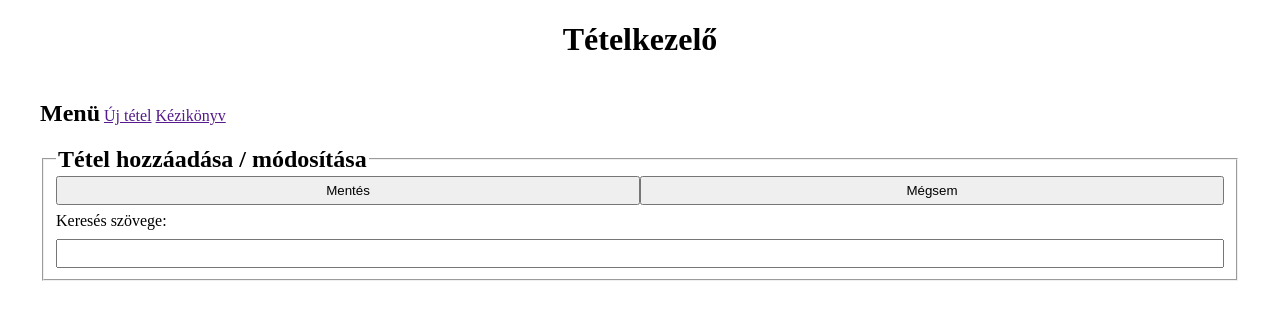
After one commit to Buzino/Tetelkezelo, a PHP site: page /modify.php in a window 1280 px wide. The commit adds this page. Shown: the top 320 px of the page. Run offline with PHP 8.4, Linux system fonts and the light colour scheme.

Commit message:
Beep boop

```diff
--- /dev/null
+++ b/weboldal/modify.php
@@ -0,0 +1,37 @@
+<?php
+    include("php/db_connect.php");
+?>
+<!DOCTYPE html>
+<html lang="hu">
+<head>
+    <meta charset="UTF-8">
+    <meta name="viewport" content="width=device-width, initial-scale=1.0">
+    <title>Tételkezelő</title>
+    <link rel="stylesheet" href="style.css">
+</head>
+<body>
+    <div class="tartalom">
+        <header>
+            <h1>Tételkezelő</h1>
+        </header>
+        <main>
+            <nav>
+                <h2>Menü</h2>
+                <a href="">Új tétel</a>
+                <a href="">Kézikönyv</a>
+            </nav>
+            <form action="" method="post" class="keres modosit">
+              <fieldset>
+                <legend>Tétel hozzáadása / módosítása</legend>
+                <div class="modositgombok">
+                    <button type="submit" name="modosit" value="1">Mentés</button>
+                    <button type="submit" name="megsem" value="1">Mégsem</button>
+                </div>
+                <label for="szoveg">Keresés szövege:</label> <input type="text" name="szoveg" id="szoveg" value="<?=($_POST["szoveg"] ?? '')?>">
+                <br>
+              </fieldset>
+            </form>
+        </main>
+    </div>
+</body>
+</html>
--- /dev/null
+++ b/weboldal/php/db_connect.php
@@ -0,0 +1,35 @@
+<?php
+
+$servername = "localhost";
+$username = "root";
+$password = "";
+$database = "tetelkezelo";
+
+// Create connection
+$conn = mysqli_connect($servername, $username, $password);
+
+// Check connection
+if (!$conn) {
+  die("Connection failed: " . mysqli_connect_error());
+}
+
+// Creating database
+futtatParancs($conn, file_get_contents("create.sql"));
+
+// Update connection
+$conn = mysqli_connect($servername, $username, $password, $database);
+
+function futtatParancs($connection, $sql) {
+    $sql = explode(";",$sql);
+    foreach ($sql as $command) {
+        if (strlen($command) > 0 && !$connection->query($command)) {
+            //echo "womp womp: ".$command."\n";
+            echo "<script>console.log(\"womp womp: ".$command."\n\");</script>";
+        }
+    }
+    //echo "Kész a eskuel.";
+}
+
+function futtatLekerdezes($connection, $sql) {
+    return $connection->query($sql);
+}
--- a/weboldal/style.css
+++ b/weboldal/style.css
@@ -52,3 +52,24 @@ button[name^="torol"] {
     background-color: gray;
     color: red;
 }
+
+div.modositgombok {
+    display: flex;
+    flex-wrap: wrap;
+    justify-content: space-evenly;
+
+}
+
+div.modositgombok button {
+    width: 50%;
+}
+
+@media (max-width: 500px) {
+    div.modositgombok button {
+        width: 100%;
+    }
+}
+
+div.modositgombok button:nth-of-type(1) {
+    margin-top: auto;
+}
```
Also changed, not shown: weboldal/index.php (+2 -37 lines).
